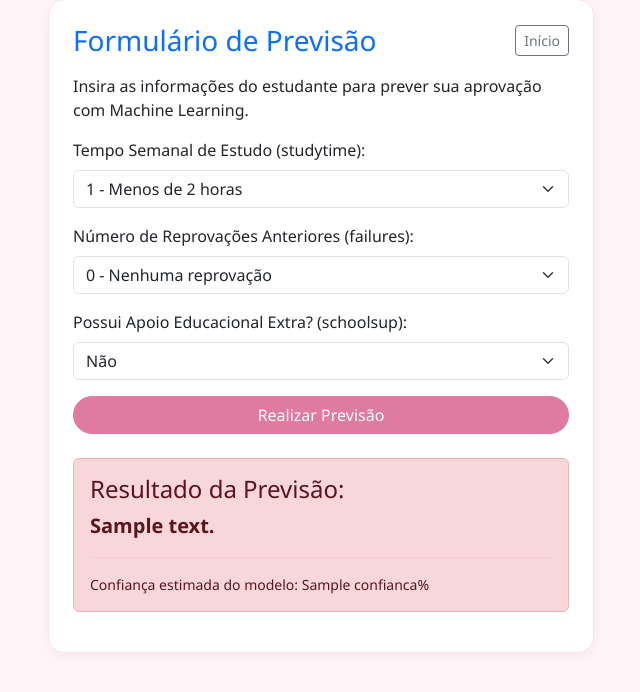
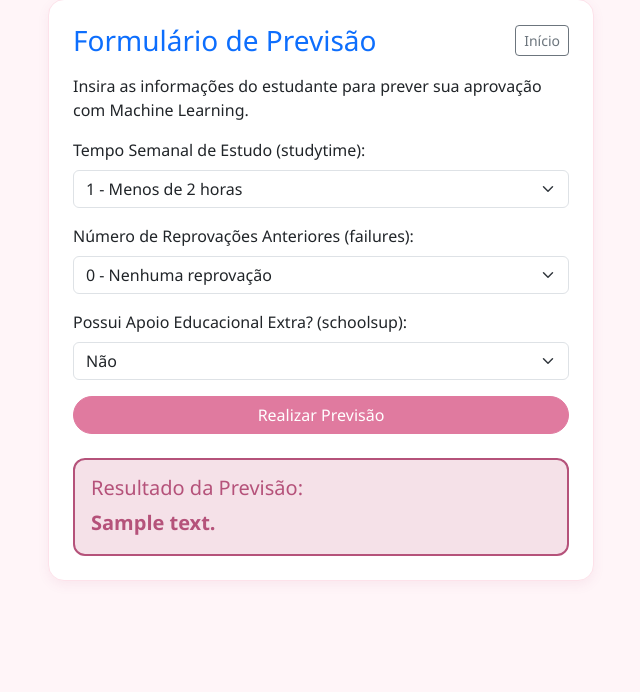
Before and after one commit to maluumendes/machine-learning-python, a Flask app: template templates/previsao.html in a window 1280 px wide. Shown: the part 49-741 px from the top of the page, without its empty margins (319-959 px from the left). Run offline with Flask 3, Linux system fonts and the light colour scheme; the template is opened without the code that fills it: most values are stand-ins (such as "Sample title", 1, 10 or a date in 2020).

Commit message:
Update previsao.html

```diff
--- a/templates/previsao.html
+++ b/templates/previsao.html
@@ -50,13 +50,9 @@
                     </form>
 
                     {% if resultado %}
-                        <div class="alert mt-4 {% if resultado.predicao_int == 1 %}alert-success{% else %}alert-danger{% endif %}" role="alert">
-                            <h4 class="alert-heading">Resultado da Previsão:</h4>
-                            <p class="mb-0 fs-5"><strong>{{ resultado.resultado_texto }}</strong></p>
-                            {% if resultado.confianca %}
-                                <hr>
-                                <p class="mb-0 small">Confiança estimada do modelo: {{ resultado.confianca }}%</p>
-                            {% endif %}
+                        <div class="mt-4 {% if resultado.aprovado %}alerta-aprovado{% else %}alerta-reprovado{% endif %}" role="alert">
+                            <h4 class="h5">Resultado da Previsão:</h4>
+                            <p class="mb-0 fs-5"><strong>{{ resultado.texto }}</strong></p>
                         </div>
                     {% endif %}
                 </div>
```
